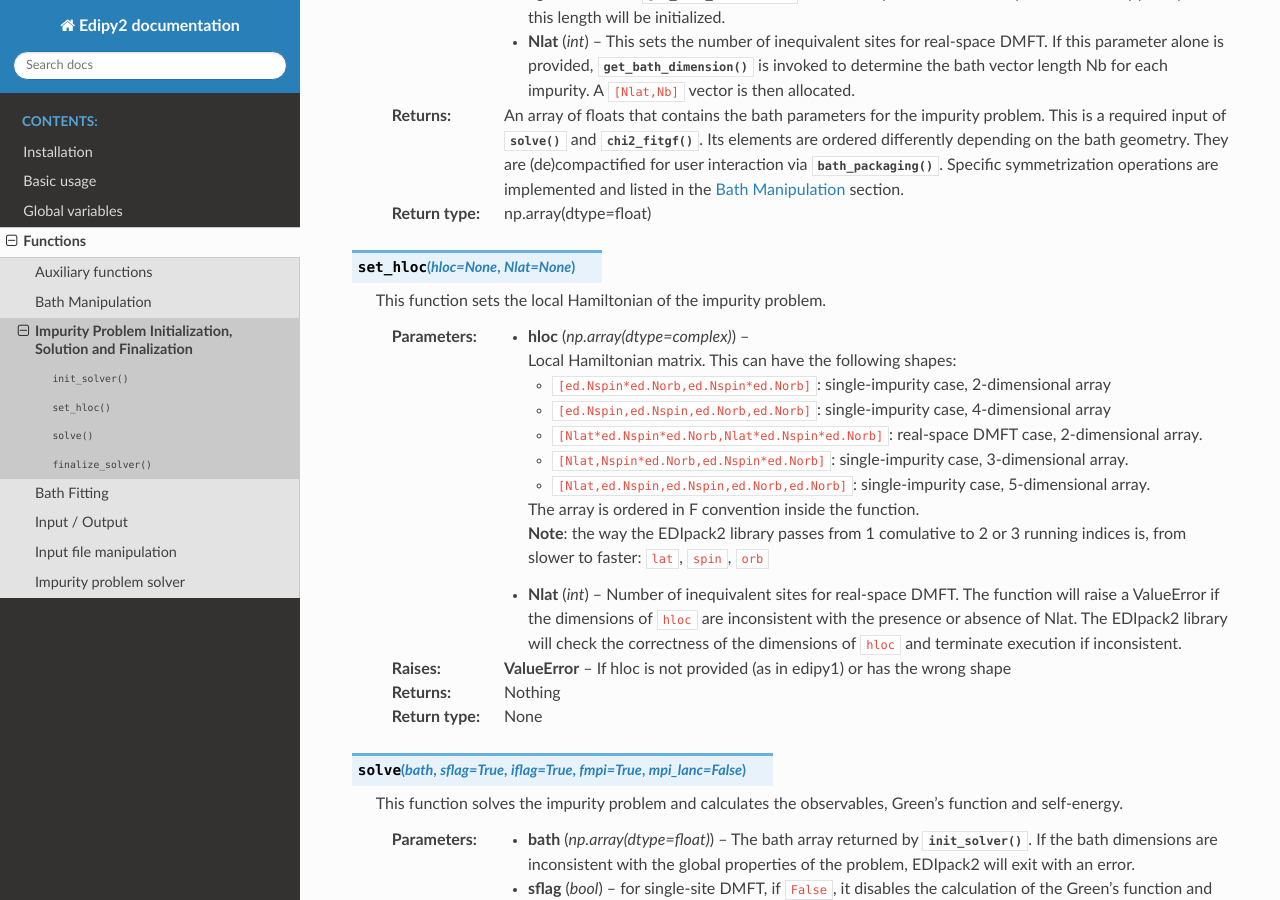
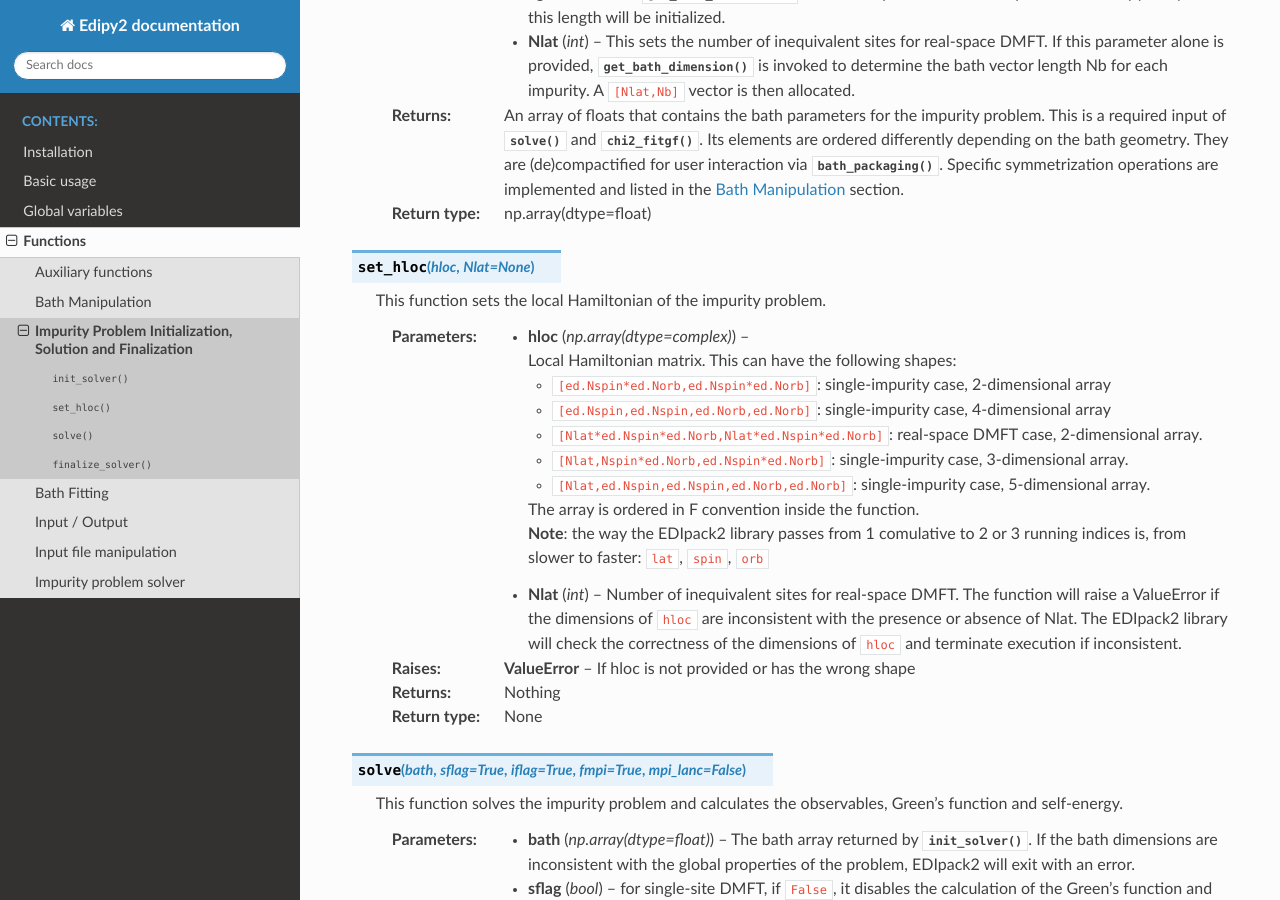
Before and after one commit to lcrippa/edipy2-docs, a Sphinx documentation site: the page built from doc/funcs/envinit.rst, in a window 1280 px wide and 900 px high, scrolled down 510 px. Built offline with Sphinx 7.4.7 and the Read the Docs theme 3.1.0, drawn with Linux system fonts in a browser that asks for light colours.

Commit message:
set_hloc

```diff
--- a/doc/funcs/envinit.rst
+++ b/doc/funcs/envinit.rst
@@ -30,7 +30,7 @@ Impurity Problem Initialization, Solution and Finalization
 
 
 
-.. function:: set_hloc(hloc=None,Nlat=None)
+.. function:: set_hloc(hloc,Nlat=None)
 
    This function sets the local Hamiltonian of the impurity problem.
 
@@ -51,7 +51,7 @@ Impurity Problem Initialization, Solution and Finalization
    :param Nlat: Number of inequivalent sites for real-space DMFT. The function will raise a ValueError if the dimensions of ``hloc`` are inconsistent with the presence or absence of Nlat.
     The EDIpack2 library will check the correctness of the dimensions of ``hloc`` and terminate execution if inconsistent.
 
-   :raise ValueError: If hloc is not provided (as in edipy1) or has the wrong shape
+   :raise ValueError: If hloc is not provided or has the wrong shape
 
    :return: Nothing
    :rtype: None
```
